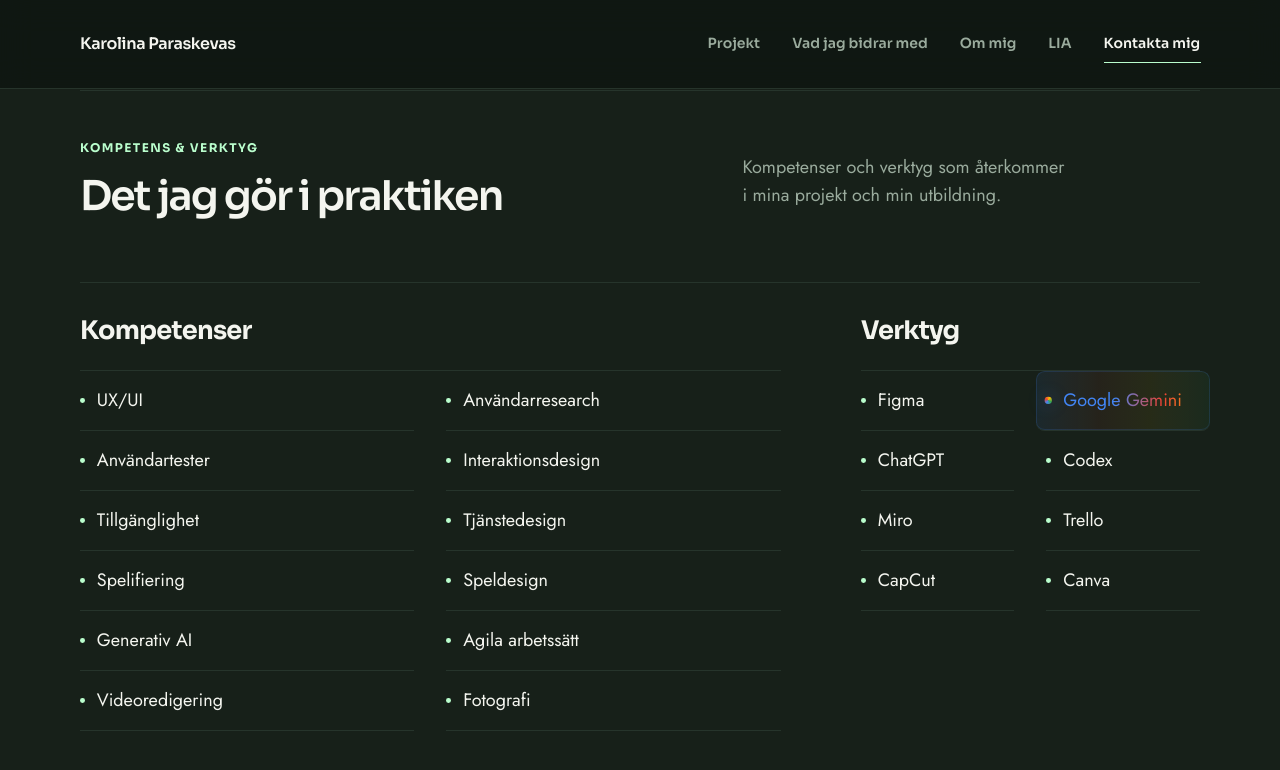
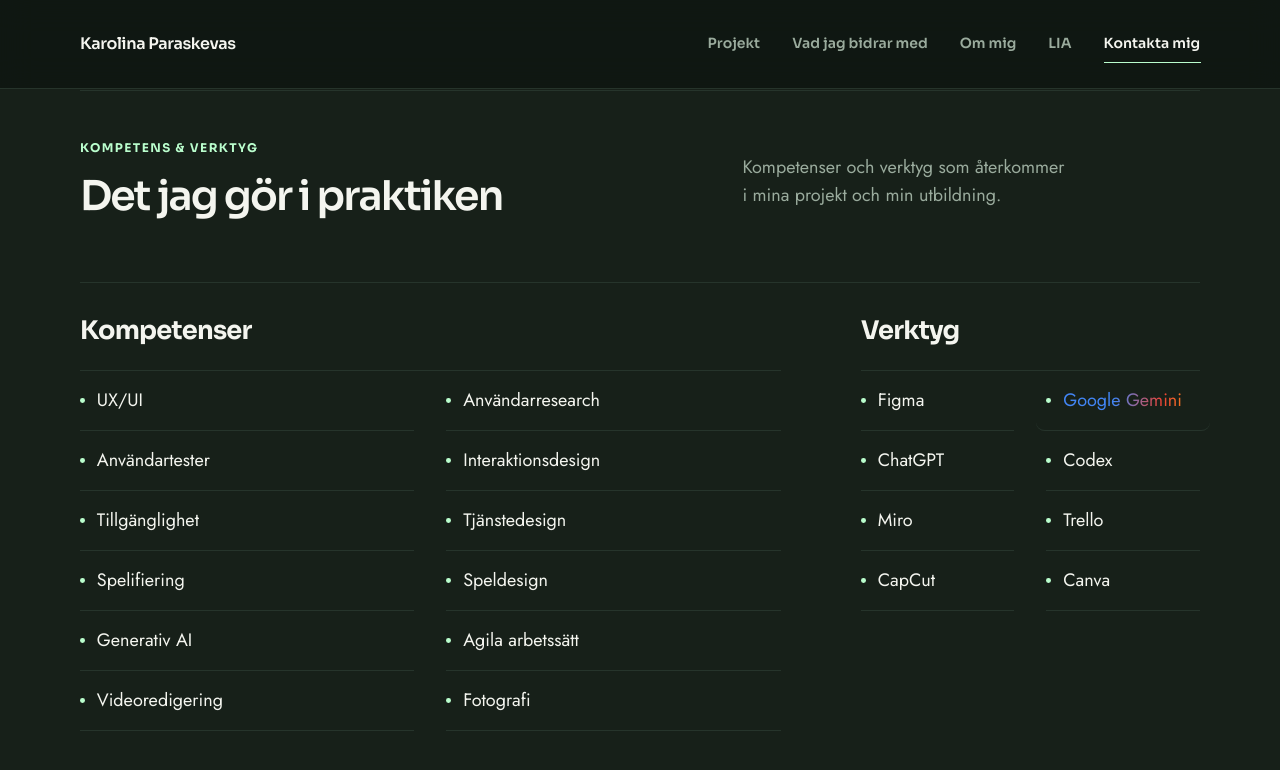
Before and after one commit to Karro-fi/karolina-portfolio, a Next.js app in the folder karolina-portfolio-vercel-upload/: page / in a window 1280 px wide. In both pictures the pointer is over the item "Google Gemini". Shown: the part 5386-6156 px from the top of the page. Built offline with nearby package versions, Linux system fonts and the light colour scheme; no server answers.

Commit message:
Förenkla Gemini hover till enbart textfärg
Updated hover styles for the second item in expertise list.

```diff
--- a/karolina-portfolio-vercel-upload/app/globals.css
+++ b/karolina-portfolio-vercel-upload/app/globals.css
@@ -3109,3 +3109,16 @@ h3 {
     transform: none;
   }
 }
+
+
+/* Gemini: behåll hela raden som hovyta men färgsätt bara texten. */
+.expertise-list-tools li:nth-child(2):hover {
+  background: transparent;
+  box-shadow: none;
+}
+
+.expertise-list-tools li:nth-child(2):hover::before {
+  background: var(--accent);
+  box-shadow: none;
+  transform: none;
+}
```
